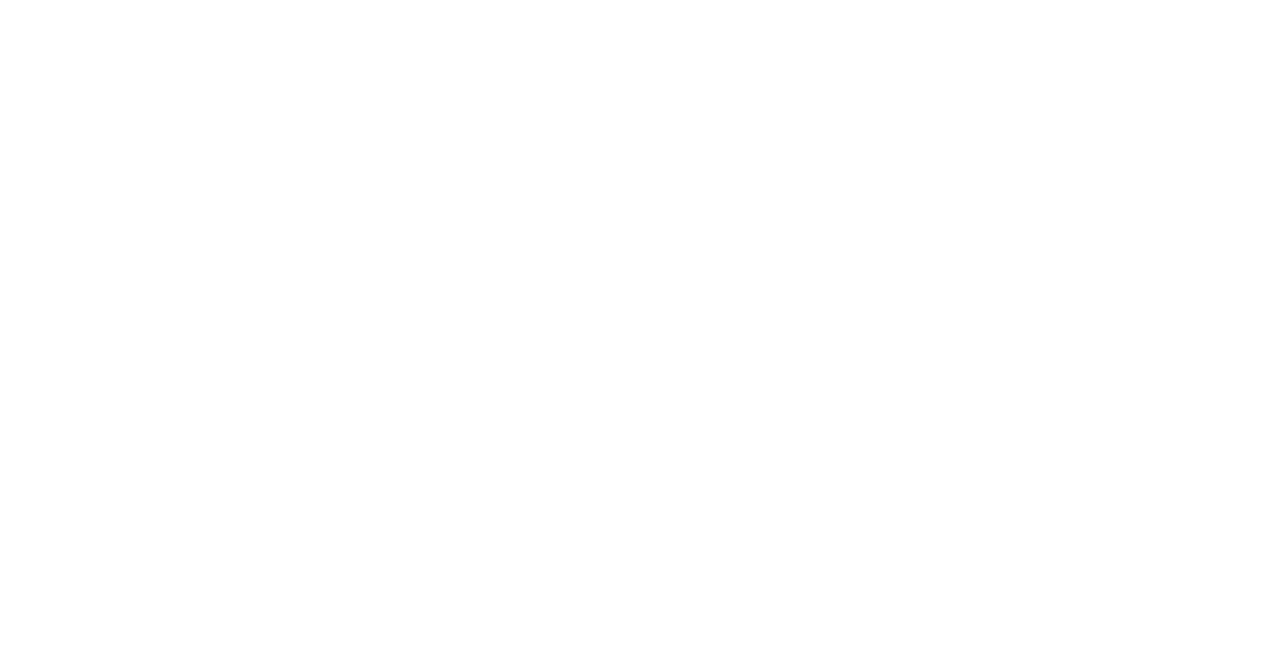
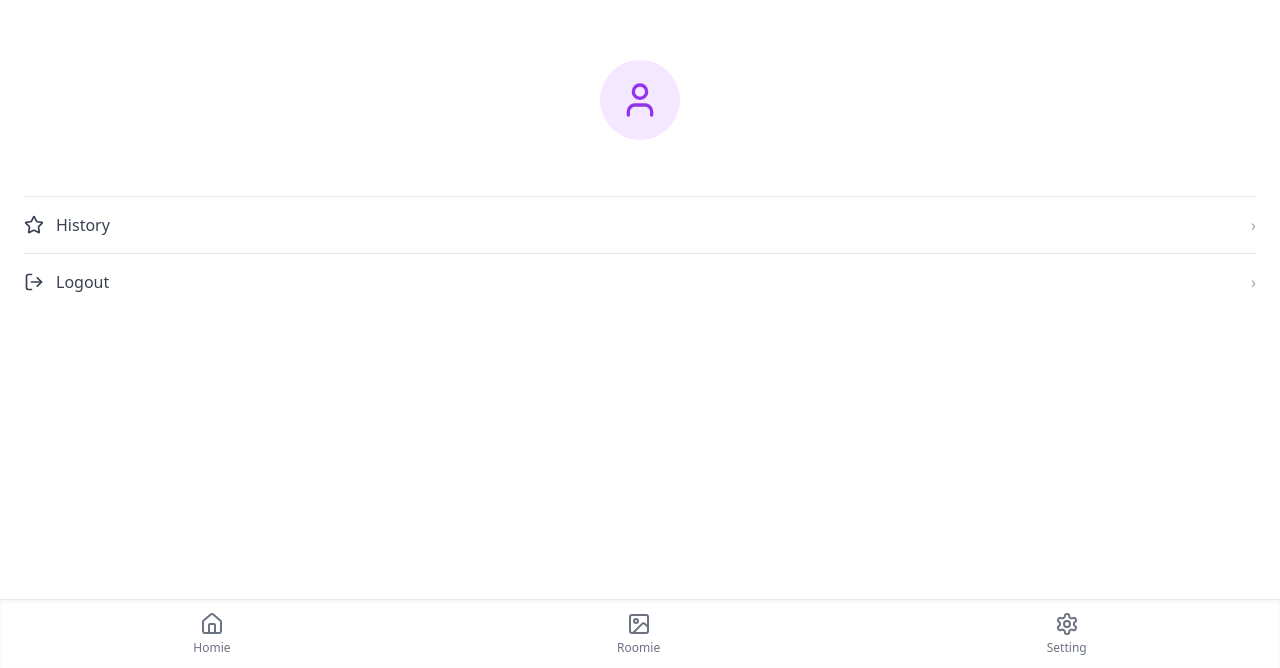
Before and after one commit to yehjinjang/Livinterview, a React (Vite) app in the folder frontend/: page /profile in a window 1280 px wide. Before the commit this address had no page. Shown: the part 132-800 px from the top of the page. Built offline with nearby package versions, Linux system fonts and the light colour scheme.

Commit message:
add: initial profilepage

```diff
--- a/frontend/src/App.tsx
+++ b/frontend/src/App.tsx
@@ -4,6 +4,7 @@
 import SurveyForm from "./pages/SurveyForm";
 import Report from "./pages/Report"
 import RoomieHome from "./pages/RoomieHome"
+import ProfilePage from "./pages/ProfilePage"
 
 
 function App() {
@@ -15,6 +16,7 @@
         <Route path="/survey" element={<SurveyForm />} />
         <Route path="/report" element={<Report />} />
         <Route path="/roomie" element={<RoomieHome />} />
+        <Route path="/profile" element={<ProfilePage />} />
       </Routes>
     </BrowserRouter>
   );
--- a/frontend/src/components/BottomTabBar.tsx
+++ b/frontend/src/components/BottomTabBar.tsx
@@ -21,7 +21,7 @@
         </div>
       </Link>
 
-      <Link to="/settings">
+      <Link to="/profile">
         <div className={`flex flex-col items-center transition ${currentPath === "/settings" ? "text-zipup-600 font-semibold" : "text-gray-500 hover:text-zipup-600"}`}>
           <Settings size={24} />
           <span className="text-xs mt-1">Setting</span>
--- /dev/null
+++ b/frontend/src/pages/ProfilePage.tsx
@@ -0,0 +1,64 @@
+import { useEffect, useState } from "react"
+import { useNavigate } from "react-router-dom"
+import BottomTabBar from "../components/BottomTabBar"
+import { User, Star, LogOut } from "lucide-react"
+
+export default function ProfilePage() {
+  const [email, setEmail] = useState<string>("")
+  const navigate = useNavigate()
+
+  useEffect(() => {
+    const userStr = sessionStorage.getItem("user")
+    if (userStr) {
+      const user = JSON.parse(userStr)
+      setEmail(user.email || "")
+    }
+  }, [])
+
+  const handleLogout = () => {
+    sessionStorage.removeItem("user")
+    navigate("/login")
+  }
+
+  return (
+    <div className="flex flex-col h-screen bg-white relative">
+      {/* 유저 정보 + 메뉴 묶기 */}
+      <div className="flex flex-col items-center px-6 pt-48 pb-20">
+        <div className="w-20 h-20 bg-purple-100 rounded-full flex items-center justify-center text-purple-600">
+          <User className="w-10 h-10" />
+        </div>
+        <p className="mt-4 text-gray-800 font-medium">{email}</p>
+
+        {/* 메뉴 */}
+        <div className="mt-10 w-full space-y-4">
+          <div
+            className="flex items-center justify-between border-t pt-4 cursor-pointer"
+            onClick={() => alert("아직 구현중이에요!")}
+          >
+            <div className="flex items-center gap-3 text-gray-700">
+              <Star className="w-5 h-5" />
+              <span>History</span>
+            </div>
+            <span className="text-gray-400">›</span>
+          </div>
+
+          <div
+            className="flex items-center justify-between border-t pt-4 cursor-pointer"
+            onClick={handleLogout}
+          >
+            <div className="flex items-center gap-3 text-gray-700">
+              <LogOut className="w-5 h-5" />
+              <span>Logout</span>
+            </div>
+            <span className="text-gray-400">›</span>
+          </div>
+        </div>
+      </div>
+
+      {/* 하단 탭바 */}
+      <div className="absolute bottom-0 w-full">
+        <BottomTabBar />
+      </div>
+    </div>
+  )
+}
```
